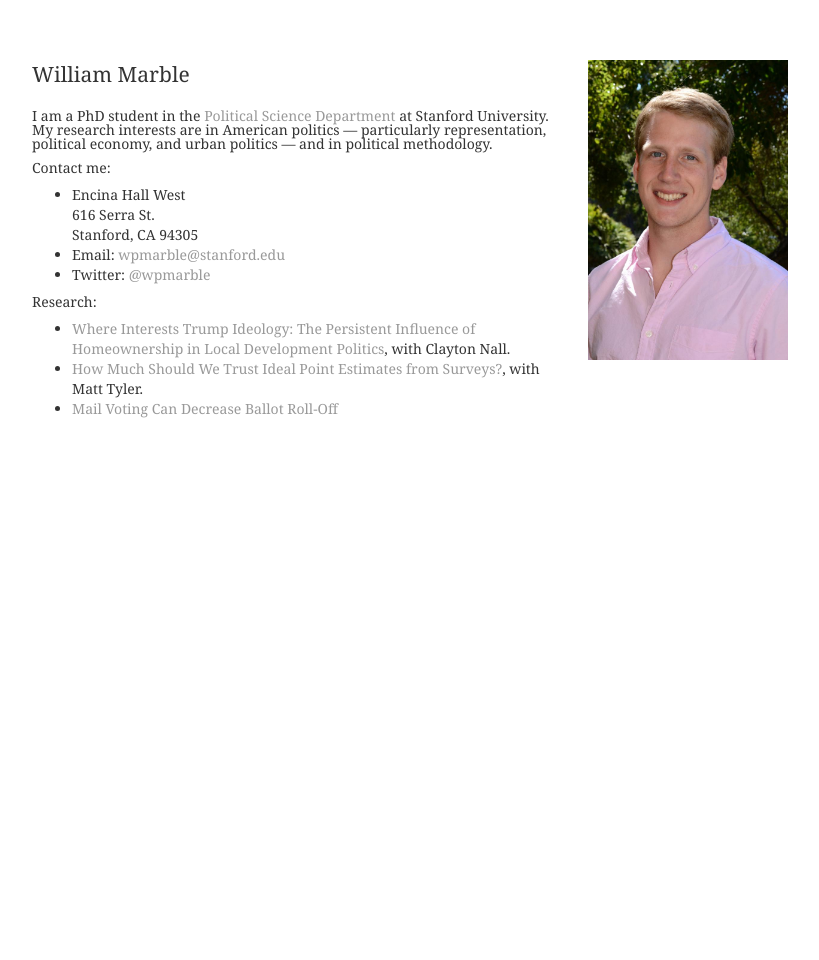
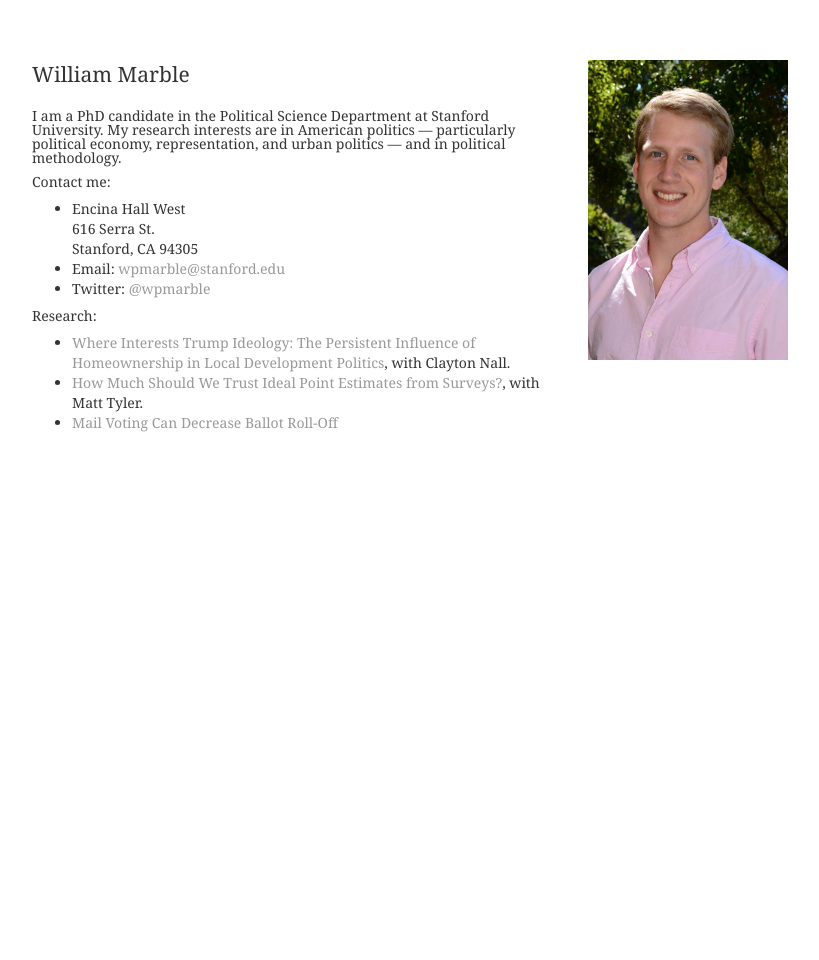
Before and after one commit to wpmarble/wpmarble.github.io, a Jekyll site: the page built from index.html, in a window 1280 px wide. Shown: the whole page, without its empty margins (160-979 px from the left). Built offline with Jekyll 4.4.1, drawn with Linux system fonts in a browser that asks for light colours.

Commit message:
modify links

```diff
--- a/index.html
+++ b/index.html
@@ -6,7 +6,7 @@ title: William Marble
 <div class="row marketing">
 	<div itemscope itemtype="http://data-vocabulary.org/Person" class="col-sm-8" style="width:60%">
 		<p class="lead"><span itemprop="name">William Marble</span></p>
-		<p>I am a PhD student in the <a href = 'https://politicalscience.stanford.edu/'>Political Science Department</a> at Stanford University. My research interests are in American politics — particularly representation, political economy, and urban politics — and in political methodology.</p>
+		<p>I am a PhD candidate in the Political Science Department at Stanford University. My research interests are in American politics — particularly political economy, representation, and urban politics — and in political methodology.</p>
 		<p>Contact me:</p>
 		<ul>
 			<li>Encina Hall West<br>616 Serra St.<br>Stanford, CA 94305</li>
```
